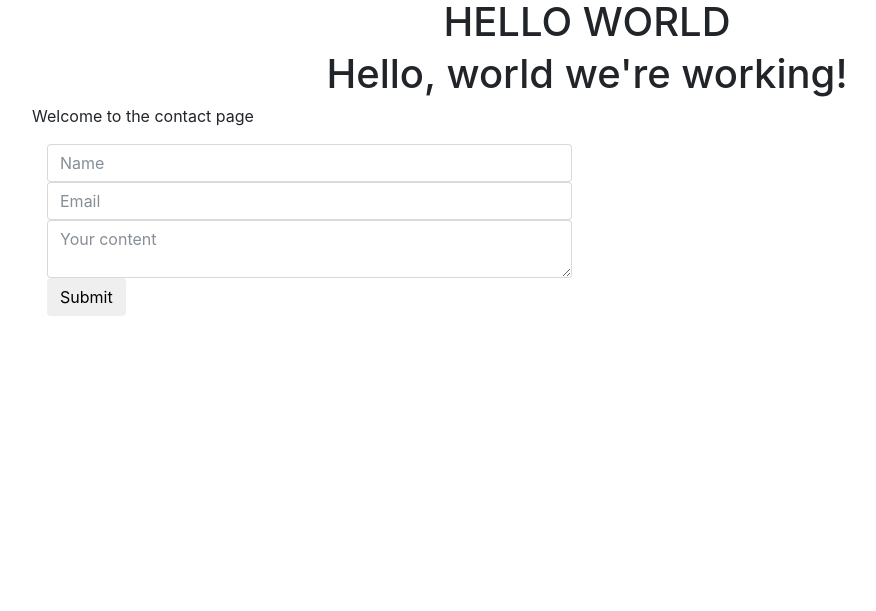
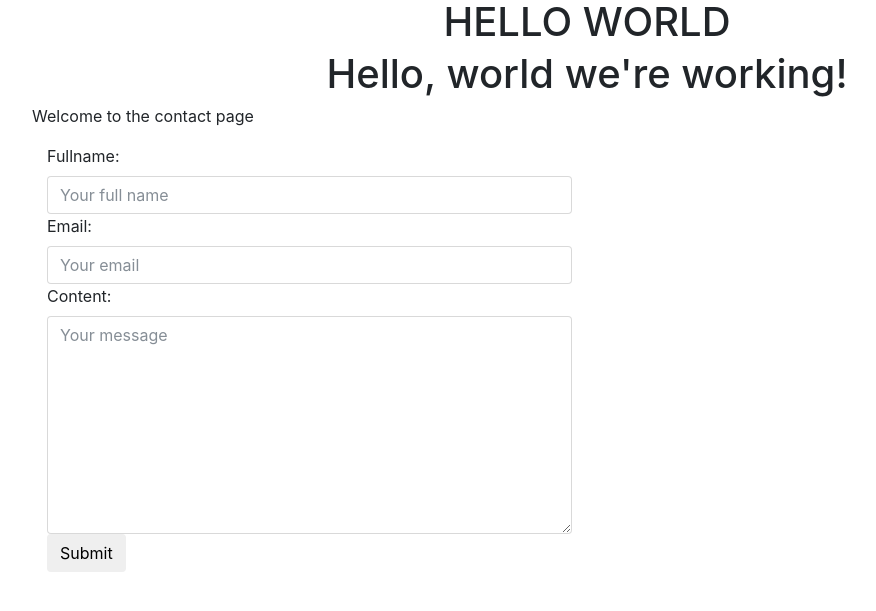
Before and after one commit to bislara/Ecommerce_website, a Django app: page /contact/ in a window 1280 px wide. Shown: the top 611 px of the page, without its empty margins (53-929 px from the left). Run offline with Django 3.2, Linux system fonts and the light colour scheme; some libraries are stand-ins or nearby versions.

Commit message:
form from forms.py and email validation

```diff
--- /dev/null
+++ b/ecom/ecom/forms.py
@@ -0,0 +1,33 @@
+from django import forms
+
+class ContactForm(forms.Form):
+    fullname = forms.CharField(
+            widget=forms.TextInput(
+                    attrs={
+                        "class": "form-control",
+                        "placeholder": "Your full name"
+                    }
+                    )
+            )
+    email    = forms.EmailField(
+            widget=forms.EmailInput(
+                    attrs={
+                        "class": "form-control",
+                        "placeholder": "Your email"
+                    }
+                    )
+            )
+    content  = forms.CharField(
+            widget=forms.Textarea(
+                attrs={
+                    'class': 'form-control',
+                    "placeholder": "Your message"
+                    }
+                )
+            )
+
+    def clean_email(self):
+        email = self.cleaned_data.get("email")
+        if not "@" or not ".com" in email:
+            raise forms.ValidationError("Email must have @ and .com")
+        return email
--- a/ecom/ecom/views.py
+++ b/ecom/ecom/views.py
@@ -1,5 +1,7 @@
 from django.http import HttpResponse, JsonResponse
 from django.shortcuts import render,redirect
+
+from ecom.forms import ContactForm
 
 def home_page(request):
     # return HttpResponse ("HI WORLD !!")
@@ -19,14 +21,18 @@ def about_page(request):
     return render(request,"home_page.htm",context)
 
 def contact_page(request):
-    # return HttpResponse ("HI WORLD !!")
+    contact_form = ContactForm(request.POST or None)
     context = {
         "title":"HELLO WORLD",
-        "content":"Welcome to the contact page"
+        "content":"Welcome to the contact page",
+        "form": contact_form
     }
-    if request.method == "POST":
-        print(request.POST)
-        print(request.POST.get("fullname"))
-        print(request.POST.get("email"))
-        print(request.POST.get("content"))
+
+    if contact_form.is_valid():
+        print(contact_form.cleaned_data)
+    # if request.method == "POST":
+    #     print(request.POST)
+    #     print(request.POST.get("fullname"))
+    #     print(request.POST.get("email"))
+    #     print(request.POST.get("content"))
     return render(request,"contact/view.htm",context)
--- a/ecom/templates/contact/view.htm
+++ b/ecom/templates/contact/view.htm
@@ -5,7 +5,7 @@
     <!-- Required meta tags -->
     <meta charset="utf-8">
     <meta name="viewport" content="width=device-width, initial-scale=1, shrink-to-fit=no">
-
+    <title>ConTact us page</title>
     <!-- Bootstrap CSS -->
     <link rel="stylesheet" href="https://maxcdn.bootstrapcdn.com/bootstrap/4.0.0-beta/css/bootstrap.min.css" integrity="sha384-/Y6pD6FV/Vv2HJnA6t+vslU6fwYXjCFtcEpHbNJ0lyAFsXTsjBbfaDjzALeQsN6M" crossorigin="anonymous">
 </head>
@@ -20,17 +20,17 @@
             <div class='col'>
                 <p>{{ content }}</p>
                 <div class='col-sm-6 col-12'>
-                    <!-- <form method='POST'> {% csrf_token %} {{ form }}
+                    <form method='POST'> {% csrf_token %} {{ form }}
                         <button type='submit' class='btn btn-default'>Submit</button>
-                    </form> -->
+                    </form>
 
 
-                    <form method='POST'> {% csrf_token %}
+                    <!-- <form method='POST'> {% csrf_token %}
                         <input type='text' class='form-control' placeholder="Name" name='fullname'>
                         <input type='email' class='form-control' placeholder="Email" name='email'>
                         <textarea name='content' class='form-control' placeholder="Your content"></textarea>
                         <button type='submit' class='btn btn-default'>Submit</button>
-                    </form>
+                    </form> -->
                 </div>
             </div>
         </div>
```
